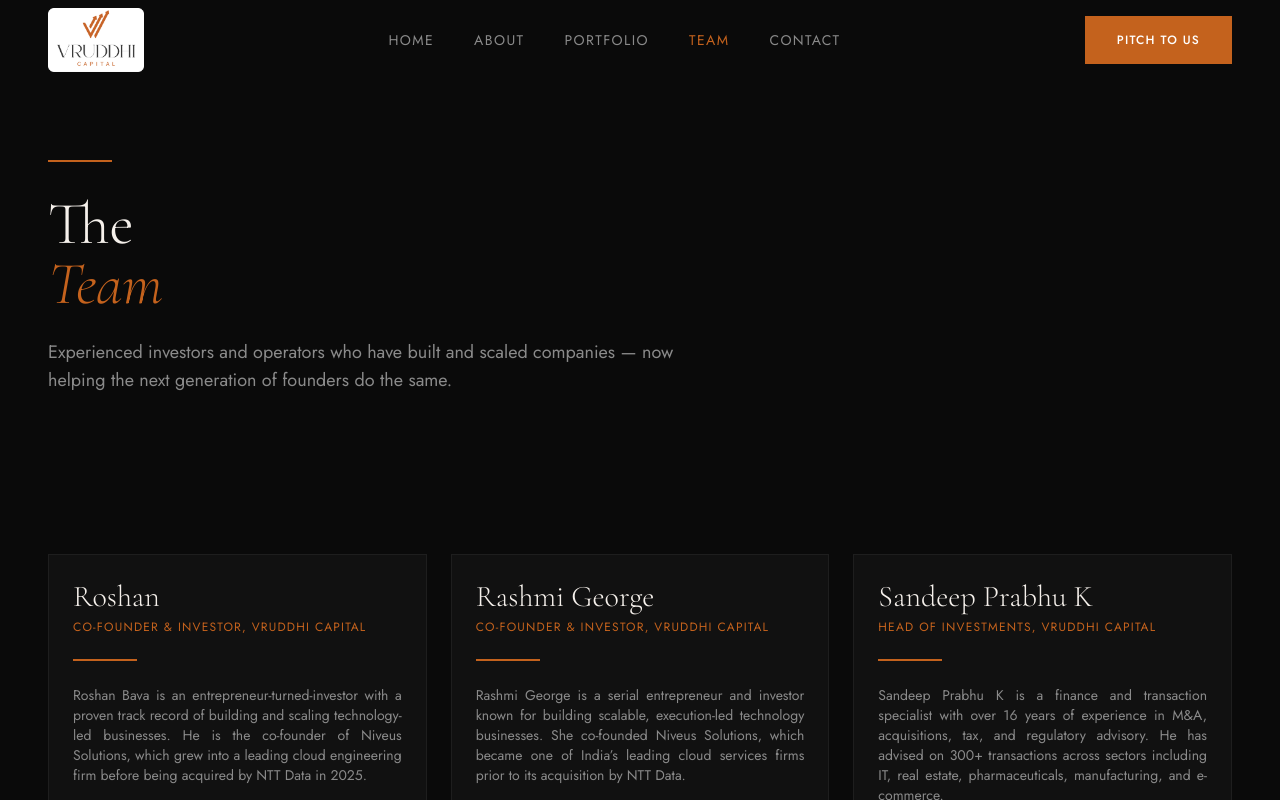
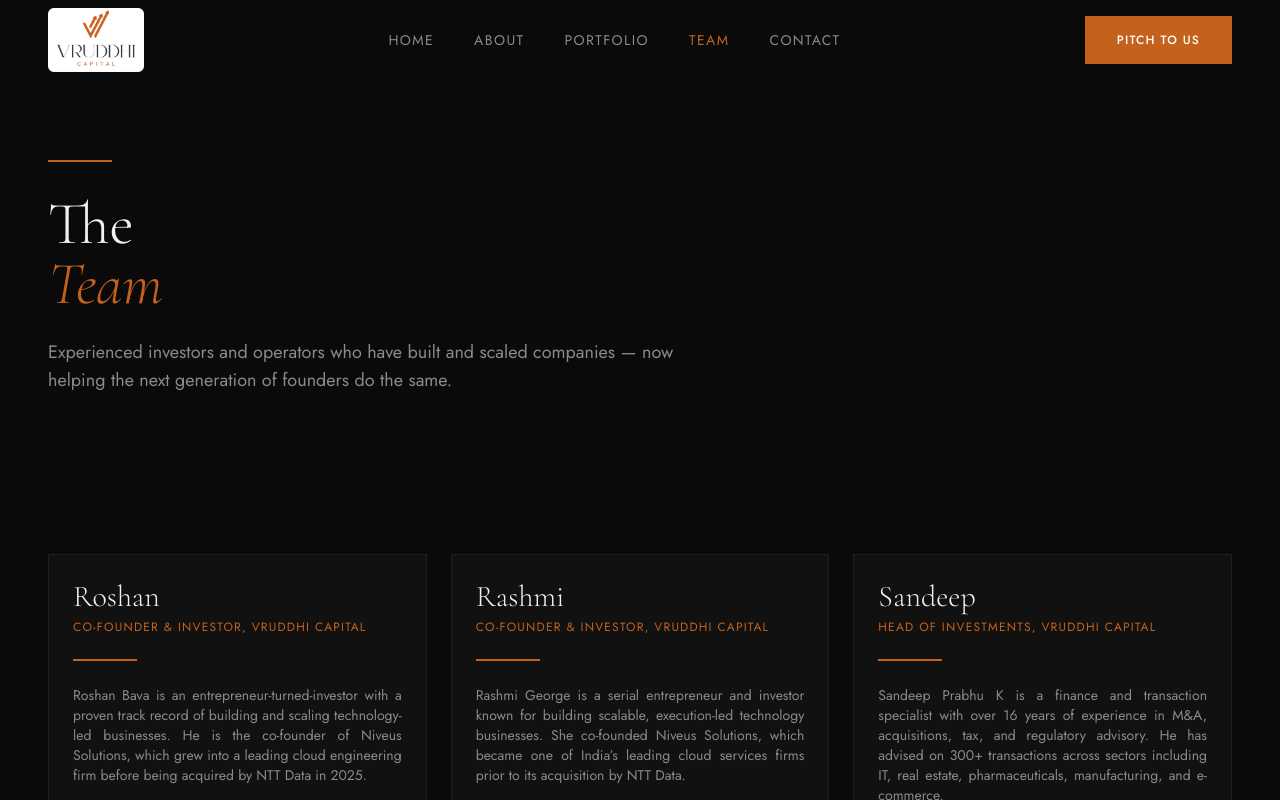
Before and after one commit to VrudhiCapital/vruddhi-capital, a Next.js app: page /team in a window 1280 px wide. Shown: the top 800 px of the page. Built offline with nearby package versions, Linux system fonts and the light colour scheme.

Commit message:
initial removed

```diff
--- a/app/team/page.tsx
+++ b/app/team/page.tsx
@@ -23,7 +23,7 @@
     // linkedin: "https://www.linkedin.com/in/yourprofile",
   },
   {
-    name: "Rashmi George",
+    name: "Rashmi ",
     role: "Co-founder & Investor, Vruddhi Capital",
     bio: [
       "Rashmi George is a serial entrepreneur and investor known for building scalable, execution-led technology businesses. She co-founded Niveus Solutions, which became one of India’s leading cloud services firms prior to its acquisition by NTT Data.",
@@ -49,7 +49,7 @@
   //   // linkedin: "https://www.linkedin.com/in/yourprofile",
   // },
     {
-    name: "Sandeep Prabhu K",
+    name: "Sandeep",
     role: "Head of Investments, Vruddhi Capital",
     bio: [
       "Sandeep Prabhu K is a finance and transaction specialist with over 16 years of experience in M&A, acquisitions, tax, and regulatory advisory. He has advised on 300+ transactions across sectors including IT, real estate, pharmaceuticals, manufacturing, and e-commerce.",
```
